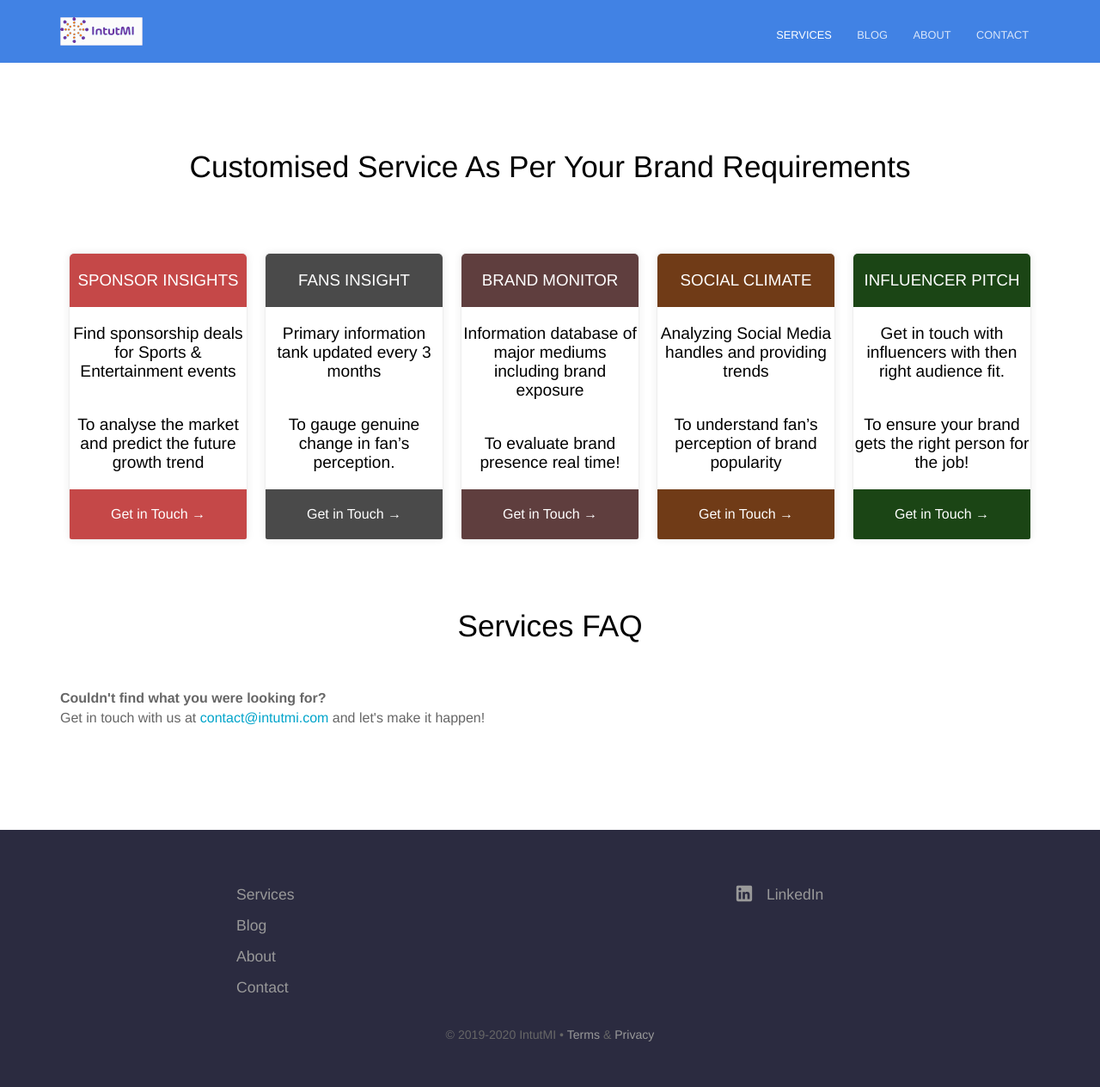
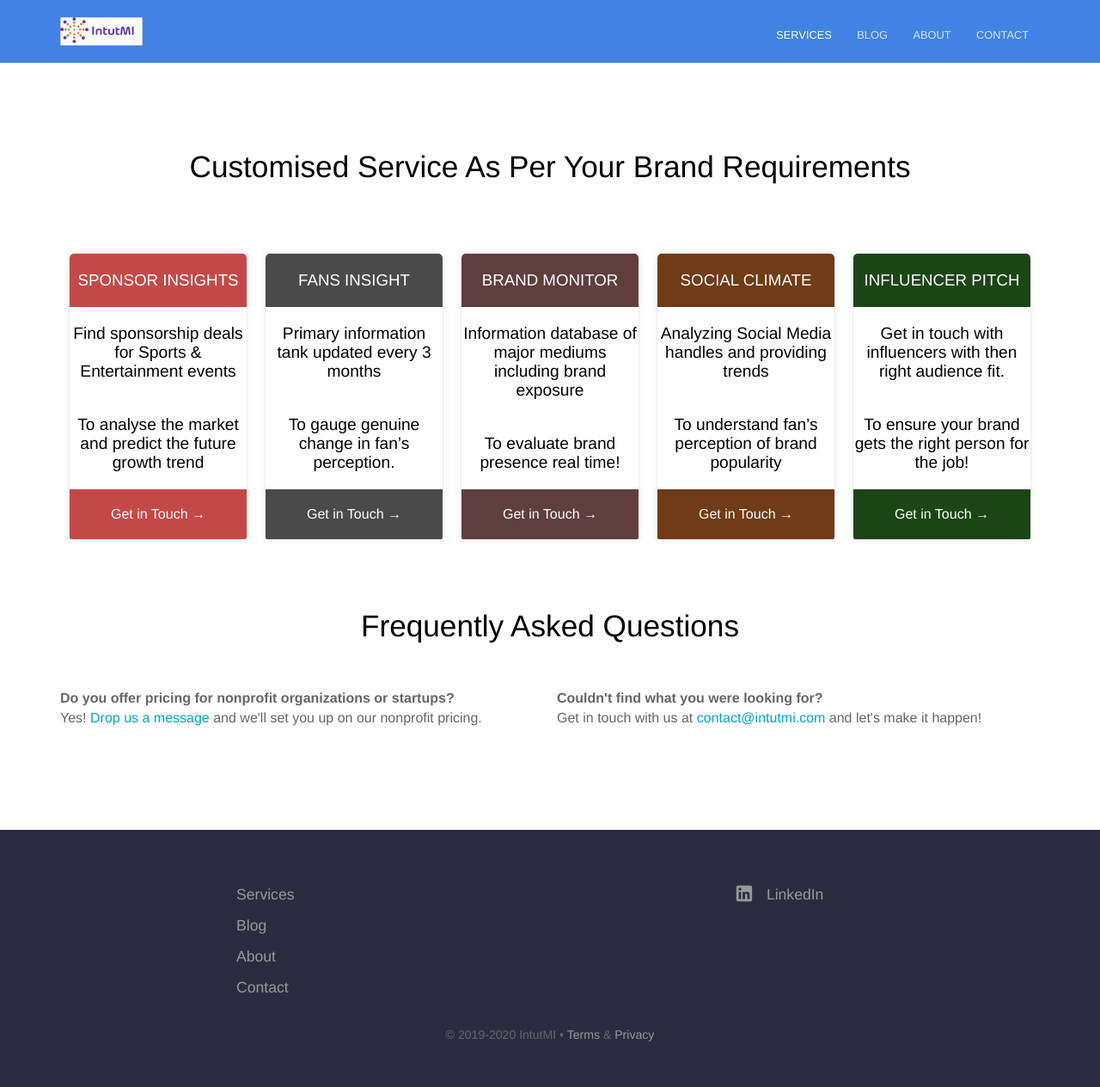
Before and after one commit to intutdev/intutmi.github.io, a Jekyll site: the page built from services.html, in a window 1280 px wide. Shown: the whole page at 86% size. Built offline with Jekyll 4.4.1, drawn with Linux system fonts in a browser that asks for light colours.

Commit message:
Adding content

```diff
--- a/index.html
+++ b/index.html
@@ -6,7 +6,7 @@ description: IntutMI was born out of the desperation for helping out brands reac
 	<div class="text-container">
 		<h1 class="editable">One place for <strong>All Sponsorship Need</strong></h1>
 		<p class="subtext editable">Track and optimize your brand</p>
-		<div class="cta button alt"><a href="{{ site.baseurl }}/contact/">Care to know more?</a></div>
+		<div class="cta button alt"><a href="{{ site.baseurl }}/services/">Care to know more?</a></div>
 		<div>
 			<img src="{{ site.baseurl }}/images/dashboard.png" alt="Screenshot" class="screenshot editable" />
 		</div>
--- a/services.html
+++ b/services.html
@@ -55,8 +55,10 @@ services_table:
       text: Get in Touch
 
 faq:
+  - question: Do you offer pricing for nonprofit organizations or startups?
+    answer: Yes! <a href="#">Drop us a message</a> and we'll set you up on our nonprofit pricing.
   - question: Couldn't find what you were looking for?
-    answer: Get in touch with us at <a href="#">contact@intutmi.com</a> and let's make it happen!
+    answer: Get in touch with us at <a href="mailto:contact@intutmi.com?subject=Pricing%20for%20Nonprofit%20or%20Startups">contact@intutmi.com</a> and let's make it happen!
 ---
 <div class="plans">
 	{% for plan in page.services_table %}
@@ -75,7 +77,7 @@ faq:
 </div>
 
 {% if page.faq %}
-	<h2>Services FAQ</h2>
+	<h2>Frequently Asked Questions</h2>
 	<dl class="faq">
 		{% for item in page.faq %}
 			<div>
```
